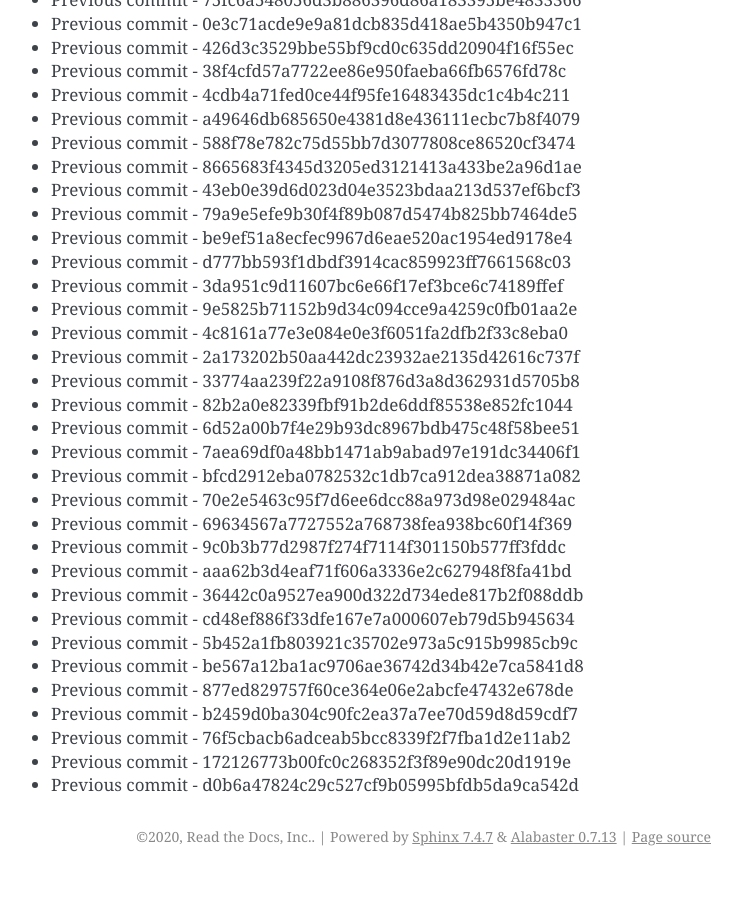
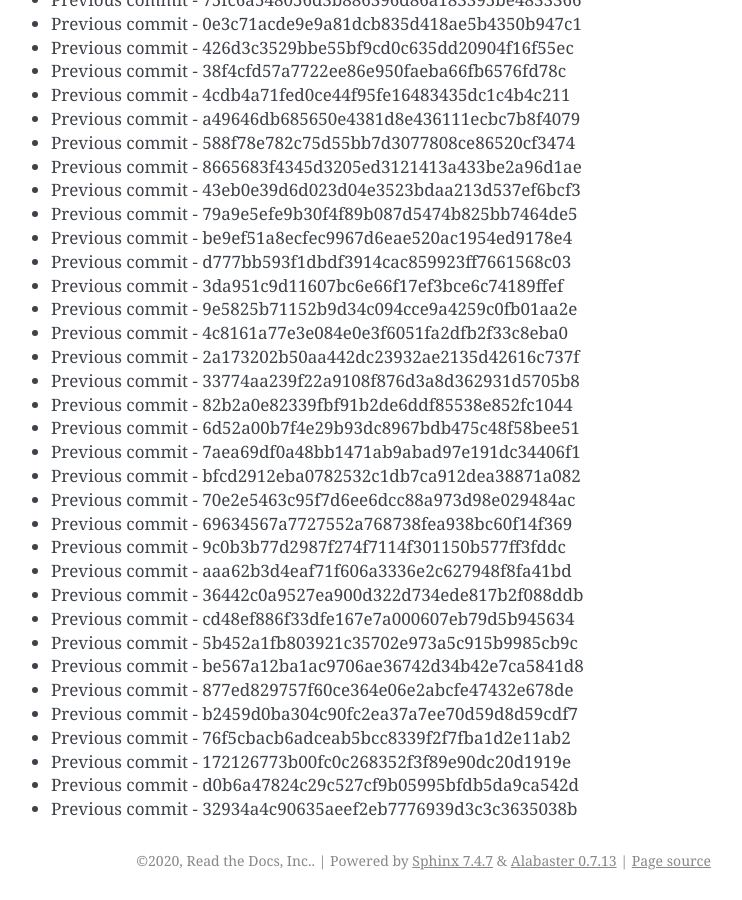
Before and after one commit to readthedocs/rtd-git-stresstest, a Sphinx documentation site: the page built from docs/updates.rst, in a window 1280 px wide and 900 px high, scrolled down 33162 px. Shown: the whole window, without its empty margins (399-1141 px from the left). Built offline with Sphinx 7.4.7, drawn with Linux system fonts in a browser that asks for light colours; before the commit the page ends 34038 px from its top, so only the background shows below that.

Commit message:
Generating commit from previous: 32934a4c90635aeef2eb7776939d3c3c3635038b

```diff
--- a/docs/updates.rst
+++ b/docs/updates.rst
@@ -1425,3 +1425,4 @@ It can be tested for any performance characteristics.
 * Previous commit - 76f5cbacb6adceab5bcc8339f2f7fba1d2e11ab2
 * Previous commit - 172126773b00fc0c268352f3f89e90dc20d1919e
 * Previous commit - d0b6a47824c29c527cf9b05995bfdb5da9ca542d
+* Previous commit - 32934a4c90635aeef2eb7776939d3c3c3635038b
```
